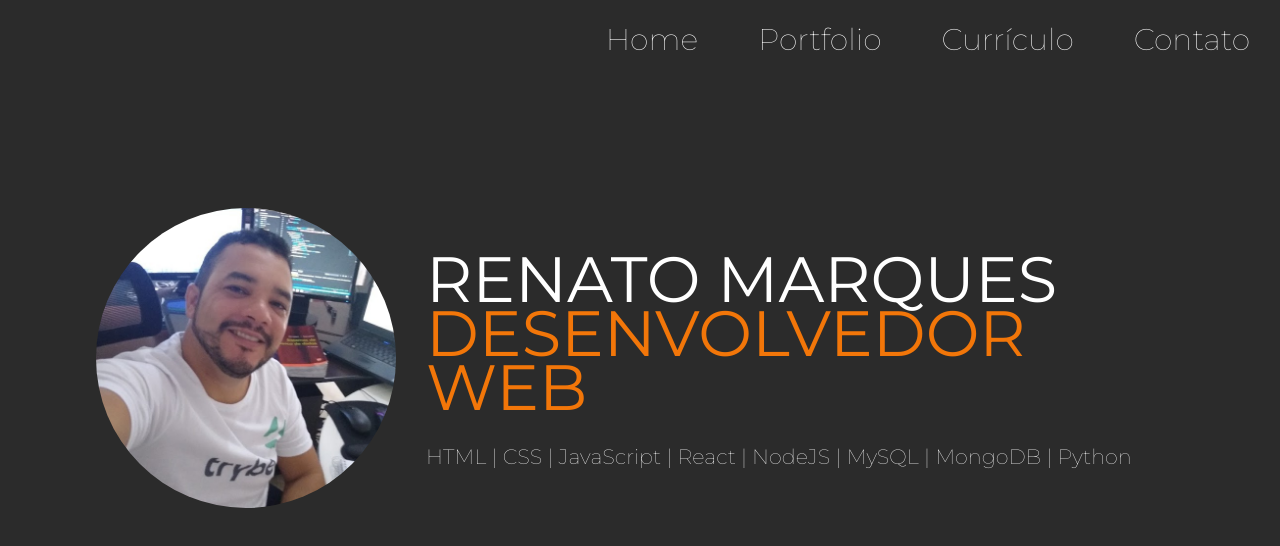
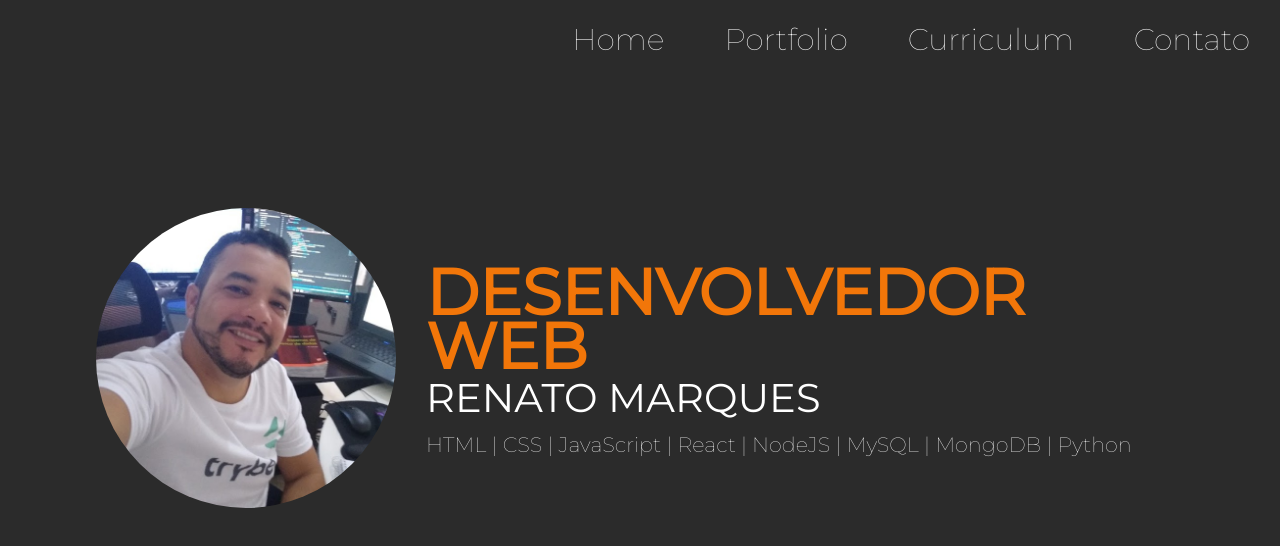
Before and after one commit to renatomak/portfolio-web, a React (Create React App) app: page / in a window 1280 px wide. Shown: the top 546 px of the page. Built offline with nearby package versions, Linux system fonts and the light colour scheme.

Commit message:
main title

```diff
--- a/src/pages/Curriculum/index.jsx
+++ b/src/pages/Curriculum/index.jsx
@@ -22,10 +22,11 @@ import {
   HardSkills,
 } from "./styled";
 
+
 function Curriculum() {
   return (
     <CContainer className="main">
-      <Caminho page="Currículo" />
+      <Caminho page="Curriculum" />
 
       <CurrHeader>
         <img
@@ -39,9 +40,7 @@ function Curriculum() {
             Renato <br /> <span>Marques da Silva</span>
           </p>
 
-          <h3>
-            Desenvolvedor Web <br /> Front-end | HTML | CSS | React
-          </h3>
+
         </CurrHeaderDados>
       </CurrHeader>
 
--- a/src/pages/Home/index.jsx
+++ b/src/pages/Home/index.jsx
@@ -1,7 +1,7 @@
 import React from "react";
 import renatoProfile from '../../img/renato-profile2.jpg';
-import HardSkill from "../components/HardSkill";
-import { Container, ProfileTitle } from './styled';
+import { MainTitle } from "../components/MainTitle";
+import { Container} from './styled';
 
 function Home() {
   return (
@@ -10,12 +10,7 @@ function Home() {
         <img src={ renatoProfile } alt="Foto de Renato Marques" width="300px" />
       </div>
 
-      <ProfileTitle >
-        <h1>
-          Renato Marques<br/><span>Desenvolvedor Web</span>
-        </h1>
-        <HardSkill />
-      </ProfileTitle>
+      <MainTitle />
     </Container>
   );
 }
--- a/src/pages/components/HardSkill/index.js
+++ /dev/null
@@ -1,5 +0,0 @@
-import React from 'react';
-
-const HardSkill = () => <h2> HTML | CSS | JavaScript | React | NodeJS | MySQL | MongoDB | Python </h2>
-
-export default HardSkill;
--- a/src/pages/components/Header/index.jsx
+++ b/src/pages/components/Header/index.jsx
@@ -14,7 +14,7 @@ function Header() {
           <Link to="/portfolio">Portfolio</Link>
         </li>
         <li>
-          <Link to="/Curriculum">Currículo</Link>
+          <Link to="/Curriculum">Curriculum</Link>
         </li>
         <li>
           <Link to="/contato">Contato</Link>
--- /dev/null
+++ b/src/pages/components/MainTitle/index.js
@@ -0,0 +1,9 @@
+import { Container } from './styled'
+
+export const MainTitle = () => (
+    <Container>
+        <h1>Desenvolvedor Web</h1>
+        <h2>Renato Marques</h2>
+        <h3> HTML | CSS | JavaScript | React | NodeJS | MySQL | MongoDB | Python </h3>
+    </Container>
+)
--- /dev/null
+++ b/src/pages/components/MainTitle/styled.jsx
@@ -0,0 +1,43 @@
+import styled from 'styled-components';
+
+export const Container = styled.div`
+  display: flex;
+  flex-direction: column;
+  justify-content: center;
+  color: var(--white);
+
+  animation-name: main-title;
+  animation-duration: 2s;
+
+  h1, h2 {
+    text-transform: uppercase;
+  }
+  h1 {
+    color: var(--orange);
+    font-size: 4rem;
+    line-height: 54px;
+    font-weight: 600;
+  }
+
+  h2 {
+    font-size: 2.5rem;
+    font-weight: 400;
+  }
+
+  h3 {
+    margin-top: 10px;
+    font-size: 1.3rem;
+    font-weight: 300;
+  }
+
+  @keyframes main-title {
+    0% {
+      opacity: 0;
+      transform: translate(0px, -20px);
+    }
+    100% {
+      opacity: 1;
+      transform: translate(0px, 0px);
+    }
+  }
+`;
```
